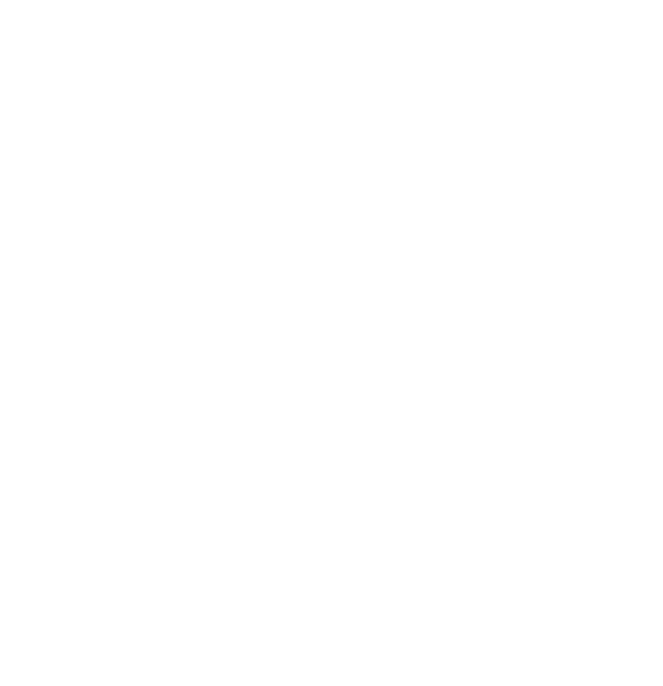
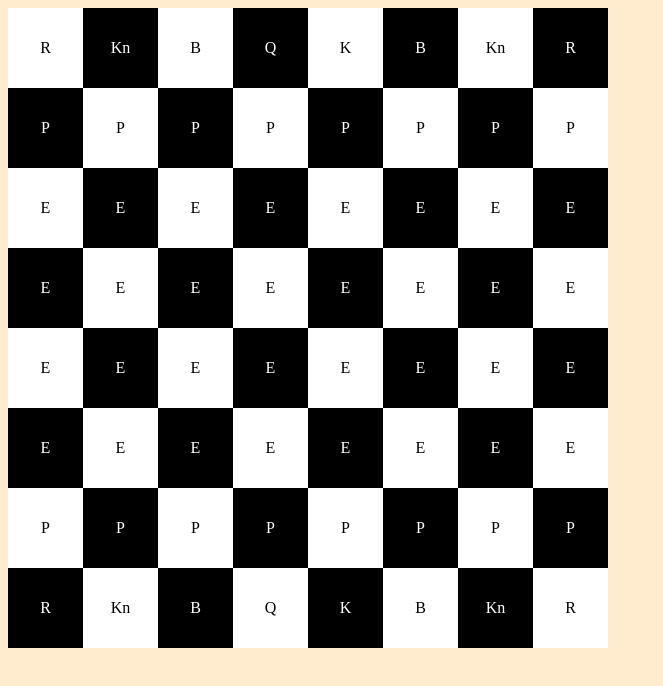
Before and after one commit to Ellie-Anna-Evans/ChessGame, a plain HTML site: page public/index.html in a window 1280 px wide. Shown: the whole page, without its empty margins (0-663 px from the left). Drawn offline with Linux system fonts and the light colour scheme.

Commit message:
initial graphics set up, js functions for the board have been skeletoned.

```diff
--- a/public/index.html
+++ b/public/index.html
@@ -1,35 +1,33 @@
 <!DOCTYPE html>
 <html>
     <head>
+        <title>Chess Game</title>
         <meta charset="utf-8">
-        <link rel="stylesheet" href="/style.css" media="screen">
+        <link rel="stylesheet" href="style.css" media="screen">
     </head>
-    <body>
-        <div class="board">
-            <div>
-                <span class="A 1 W"></span><span class="A 2 B"></span><span class="A 3 W"></span><span class="A 4 B"></span><span class="A 5 W"></span><span class="A 6 B"></span><span class="A 7 W"></span><span class="A 8 B"></span>
-            </div>
-            <div>
-                <span class="B 1 B"></span><span class="B 2 W"></span><span class="B 3 B"></span><span class="B 4 W"></span><span class="B 5 B"></span><span class="B 6 W"></span><span class="B 7 B"></span><span class="B 8 W"></span>
-            </div>
-            <div>
-                <span class="C 1 W"></span><span class="C 2 B"></span><span class="C 3 W"></span><span class="C 4 B"></span><span class="C 5 W"></span><span class="C 6 B"></span><span class="C 7 W"></span><span class="C 8 B"></span>
-            </div>
-            <div>
-                <span class="D 1 B"></span><span class="D 2 W"></span><span class="D 3 B"></span><span class="D 4 W"></span><span class="D 5 B"></span><span class="D 6 W"></span><span class="D 7 B"></span><span class="D 8 W"></span>
-            </div>
-            <div>
-                <span class="E 1 W"></span><span class="E 2 B"></span><span class="E 3 W"></span><span class="E 4 B"></span><span class="E 5 W"></span><span class="E 6 B"></span><span class="E 7 W"></span><span class="E 8 B"></span>
-            </div>
-            <div>
-                <span class="F 1 B"></span><span class="F 2 W"></span><span class="F 3 B"></span><span class="F 4 W"></span><span class="F 5 B"></span><span class="F 6 W"></span><span class="F 7 B"></span><span class="F 8 W"></span>
-            </div>
-            <div>
-                <span class="G 1 W"></span><span class="G 2 B"></span><span class="G 3 W"></span><span class="G 4 B"></span><span class="G 5 W"></span><span class="G 6 B"></span><span class="G 7 W"></span><span class="G 8 B"></span>
-            </div>
-            <div>
-                <span class="H 1 B"></span><span class="H 2 W"></span><span class="H 3 B"></span><span class="H 4 W"></span><span class="H 5 B"></span><span class="H 6 W"></span><span class="H 7 B"></span><span class="H 8 W"></span>
-            </div>
+    <Body>
+        <div class="Board">
+
+            <div class="A 1 W">R</div><div class="A 2 Bl">Kn</div><div class="A 3 W">B</div><div class="A 4 Bl">Q</div><div class="A 5 W">K</div><div class="A 6 Bl">B</div><div class="A 7 W">Kn</div><div class="A 8 Bl">R</div>
+
+            <div class="B 1 Bl">P</div><div class="B 2 W">P</div><div class="B 3 Bl">P</div><div class="B 4 W">P</div><div class="B 5 Bl">P</div><div class="B 6 W">P</div><div class="B 7 Bl">P</div><div class="B 8 W">P</div>
+
+            <div class="C 1 W">E</div><div class="C 2 Bl">E</div><div class="C 3 W">E</div><div class="C 4 Bl">E</div><div class="C 5 W">E</div><div class="C 6 Bl">E</div><div class="C 7 W">E</div><div class="C 8 Bl">E</div>
+
+            <div class="D 1 Bl">E</div><div class="D 2 W">E</div><div class="D 3 Bl">E</div><div class="D 4 W">E</div><div class="D 5 Bl">E</div><div class="D 6 W">E</div><div class="D 7 Bl">E</div><div class="D 8 W">E</div>
+
+            <div class="E 1 W">E</div><div class="E 2 Bl">E</div><div class="E 3 W">E</div><div class="E 4 Bl">E</div><div class="E 5 W">E</div><div class="E 6 Bl">E</div><div class="E 7 W">E</div><div class="E 8 Bl">E</div>
+
+            <div class="F 1 Bl">E</div><div class="F 2 W">E</div><div class="F 3 Bl">E</div><div class="F 4 W">E</div><div class="F 5 Bl">E</div><div class="F 6 W">E</div><div class="F 7 Bl">E</div><div class="F 8 W">E</div>
+
+            <div class="G 1 W">P</div><div class="G 2 Bl">P</div><div class="G 3 W">P</div><div class="G 4 Bl">P</div><div class="G 5 W">P</div><div class="G 6 Bl">P</div><div class="G 7 W">P</div><div class="G 8 Bl">P</div>
+
+            <div class="H 1 Bl">R</div><div class="H 2 W">Kn</div><div class="H 3 Bl">B</div><div class="H 4 W">Q</div><div class="H 5 Bl">K</div><div class="H 6 W">B</div><div class="H 7 Bl">Kn</div><div class="H 8 W">R</div>
+
         </div>
-    </body>
+    </Body>
 </html>
+
+<script src ="javascript/board.js"></script>
+<script src ="javascript/pieces.js"></script>
+<script src ="javascript/game.js"></script>
--- a/public/javascript/board.js
+++ b/public/javascript/board.js
@@ -0,0 +1,7 @@
+function swapPieces(row1, column1, row2, column2){
+
+}
+
+function makeEmpty(row, column){
+
+}
--- a/public/style.css
+++ b/public/style.css
@@ -0,0 +1,27 @@
+html{
+    background-color: blanchedalmond;
+}
+
+.Board {
+    display: grid;
+    gap: 0px;
+    grid-template-columns: repeat(8, 1fr);
+    grid-auto-rows: 10vmin;
+    grid-auto-columns: 10vmin;
+    width: 75vmin;
+}
+
+.Bl {
+    background-color: black;
+    color: white;
+    display: flex;
+    justify-content: center;
+    align-items: center;
+}
+
+.W {
+    background-color: white;
+    display: flex;
+    justify-content: center;
+    align-items: center;
+}
```
